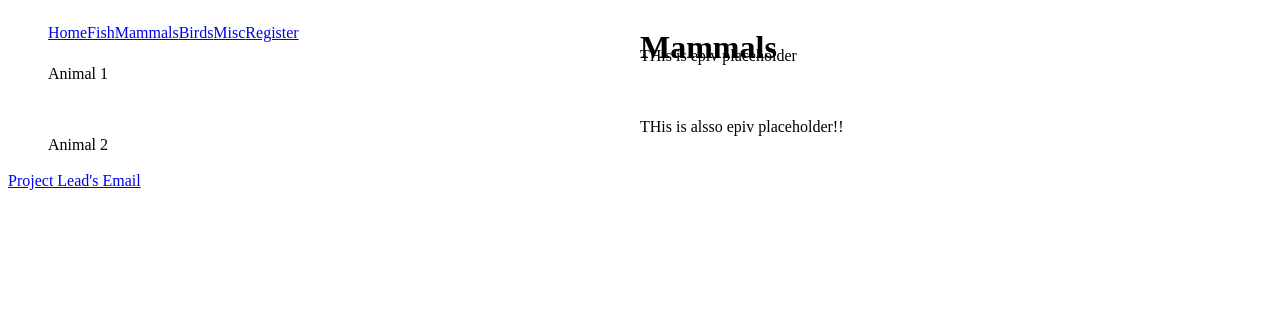
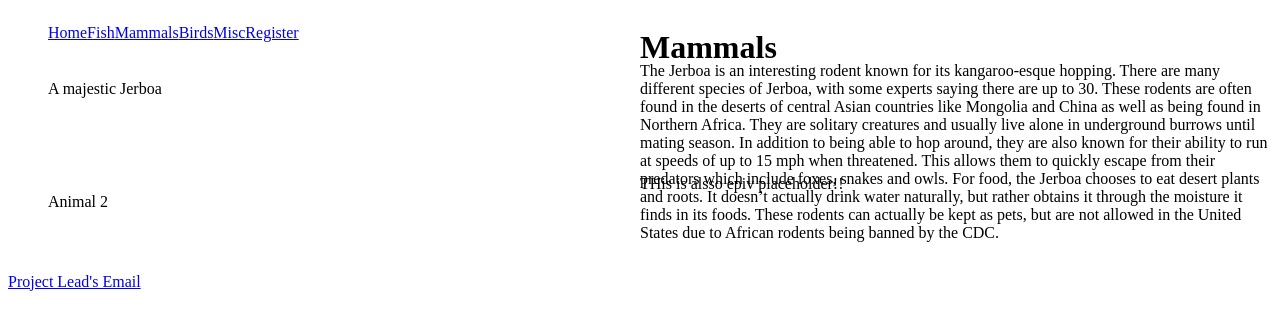
Before and after one commit to amtownse/cs008-final, a PHP site: page /mammals.php in a window 1280 px wide. Shown: the top 330 px of the page. Run offline with PHP 8.4, Linux system fonts and the light colour scheme.

Commit message:
Update mammals.php

```diff
--- a/mammals.php
+++ b/mammals.php
@@ -5,10 +5,18 @@ print PHP_EOL;
 
         <figure>
             <img>
-            <figcaption>Animal 1</figcaption>
+            <figcaption>A majestic Jerboa</figcaption>
         </figure>
         <p>
-            THis is epiv placeholder
+            The Jerboa is an interesting rodent known for its kangaroo-esque hopping.
+            There are many different species of Jerboa, with some experts saying there are up to 30.
+            These rodents are often found in the deserts of central Asian countries like Mongolia and China as well as being found in Northern Africa.
+            They are solitary creatures and usually live alone in underground burrows until mating season.
+            In addition to being able to hop around, they are also known for their ability to run at speeds of up to 15 mph when threatened.
+            This allows them to quickly escape from their predators which include foxes, snakes and owls.
+            For food, the Jerboa chooses to eat desert plants and roots.
+            It doesn’t actually drink water naturally, but rather obtains it through the moisture it finds in its foods.
+            These rodents can actually be kept as pets, but are not allowed in the United States due to African rodents being banned by the CDC.
         </p>
 
         <figure>
```
